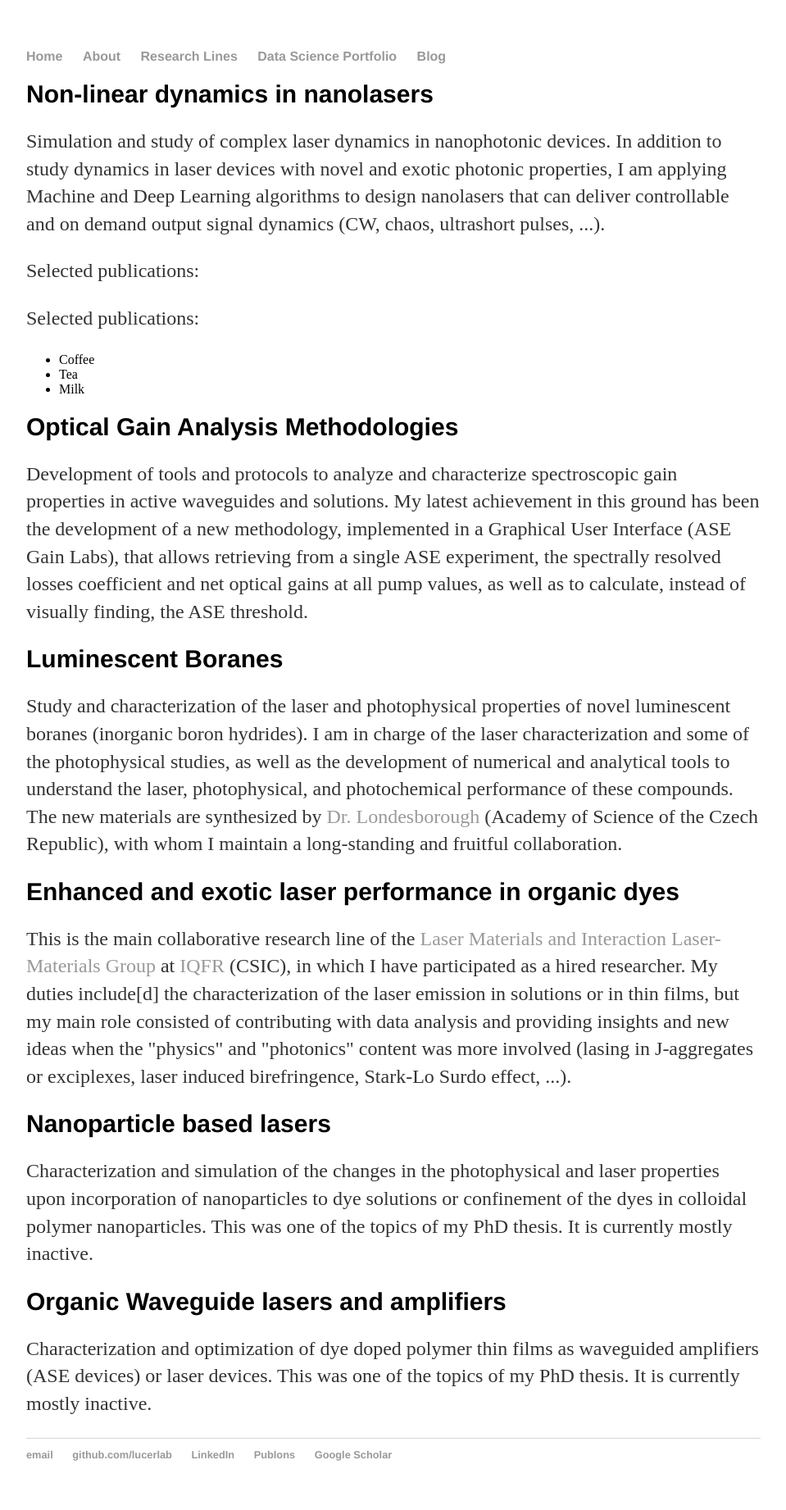
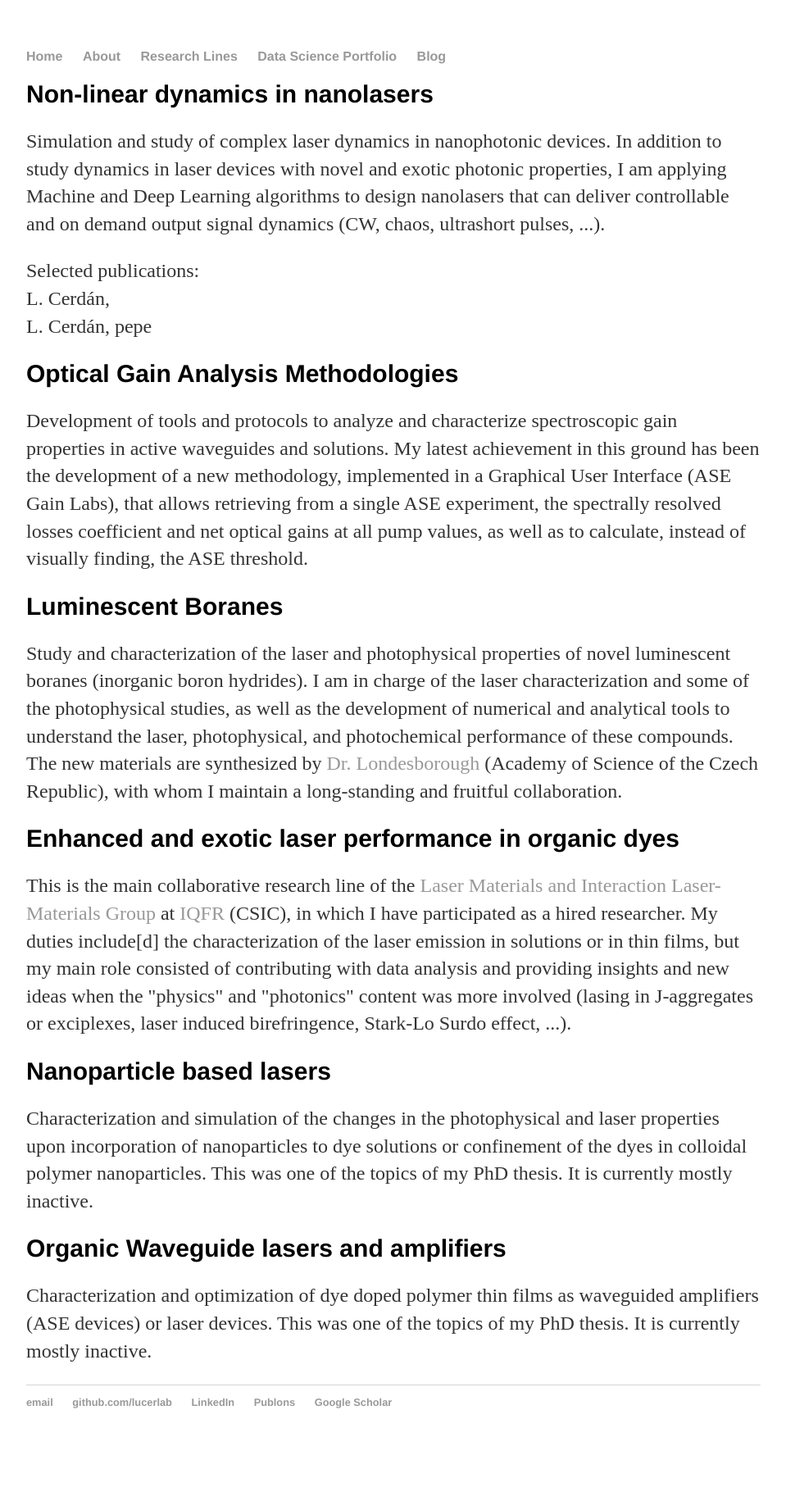
Before and after one commit to lucerlab/lucerlab.github.io, a Jekyll site: the page built from research/index.html, in a window 1280 px wide. Shown: the whole page at 82% size, without its empty margins (160-1119 px from the left). Built offline with Jekyll 4.4.1, drawn with Linux system fonts in a browser that asks for light colours; after the commit the page ends 1778 px from its top, so only the background shows below that.

Commit message:
Update index.html

```diff
--- a/research/index.html
+++ b/research/index.html
@@ -11,15 +11,12 @@ Deep Learning algorithms to design nanolasers that can deliver controllable and
 (CW, chaos, ultrashort pulses, ...).
 </p>
 
-<p> Selected publications: </p>
+<p> Selected publications:<br>
+L. Cerdán, <br>
+L. Cerdán, pepe
+</p>
 
-<p> Selected publications: </p>
 
-<ul>
-  <li>Coffee</li>
-  <li>Tea</li>
-  <li>Milk</li>
-</ul>
 
 
 	<h1 style="font-size:30px;">Optical Gain Analysis Methodologies</h1>
```
